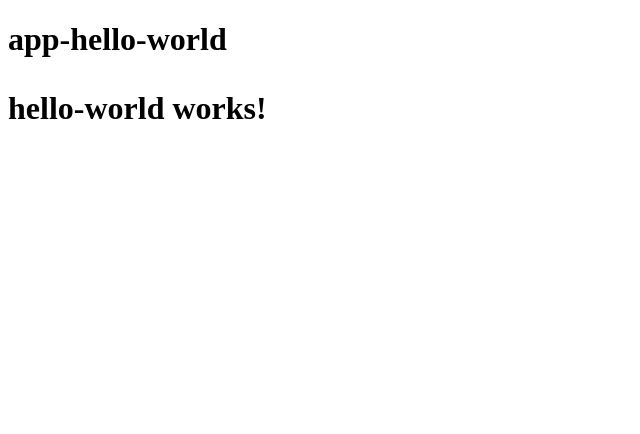
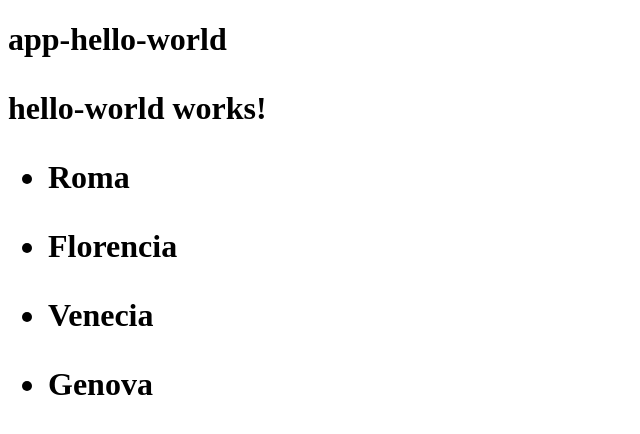
Before and after one commit to albertjuhe/Angular-laboratory, an Angular app: page / in a window 1280 px wide. Shown: the top 434 px of the page, without its empty margins (0-640 px from the left). Built offline with nearby package versions, Linux system fonts and the light colour scheme.

Commit message:
first commit

```diff
--- a/src/app/app.component.html
+++ b/src/app/app.component.html
@@ -1,4 +1,5 @@
 <h1>
   {{title}}
   <app-hello-world></app-hello-world>
+  <app-location-list></app-location-list>
 </h1>
--- a/src/app/app.module.ts
+++ b/src/app/app.module.ts
@@ -4,12 +4,14 @@ import { NgModule } from '@angular/core';
 import { AppComponent } from './app.component';
 import { HelloWorldComponent } from './hello-world/hello-world.component';
 import { LocationItemComponent } from './location-item/location-item.component';
+import { LocationListComponent } from './location-list/location-list.component';
 
 @NgModule({
   declarations: [
     AppComponent,
     HelloWorldComponent,
-    LocationItemComponent
+    LocationItemComponent,
+    LocationListComponent
   ],
   imports: [
     BrowserModule
--- a/src/app/location-item/location-item.component.html
+++ b/src/app/location-item/location-item.component.html
@@ -1,3 +1,3 @@
 <p>
-  location-item works!
+  {{name}}
 </p>
--- a/src/app/location-item/location-item.component.ts
+++ b/src/app/location-item/location-item.component.ts
@@ -1,4 +1,4 @@
-import { Component, OnInit } from '@angular/core';
+import { Component, OnInit, Input } from '@angular/core';
 
 @Component({
   selector: 'app-location-item',
@@ -7,7 +7,11 @@ import { Component, OnInit } from '@angular/core';
 })
 export class LocationItemComponent implements OnInit {
 
-  constructor() { }
+  @Input() name: string; // <!-- Location Name -->
+  description: string; // <!-- Location description -->
+
+  constructor() {
+   }
 
   ngOnInit() {
   }
--- /dev/null
+++ b/src/app/location-list/location-list.component.html
@@ -0,0 +1,5 @@
+<ul>
+  <li *ngFor="let location of names">
+      <app-location-item [name]="location"></app-location-item>
+  </li>
+</ul>
--- /dev/null
+++ b/src/app/location-list/location-list.component.ts
@@ -0,0 +1,19 @@
+import { Component, OnInit } from '@angular/core';
+
+@Component({
+  selector: 'app-location-list',
+  templateUrl: './location-list.component.html',
+  styleUrls: ['./location-list.component.css']
+})
+export class LocationListComponent implements OnInit {
+
+  names: string[];
+
+  constructor() {
+    this.names = ['Roma', 'Florencia', 'Venecia', 'Genova'];
+   }
+
+  ngOnInit() {
+  }
+
+}
```
Also changed, not shown: src/app/location-list/location-list.component.css (added), 1 other file (tests, documents, lock files or other folders).
